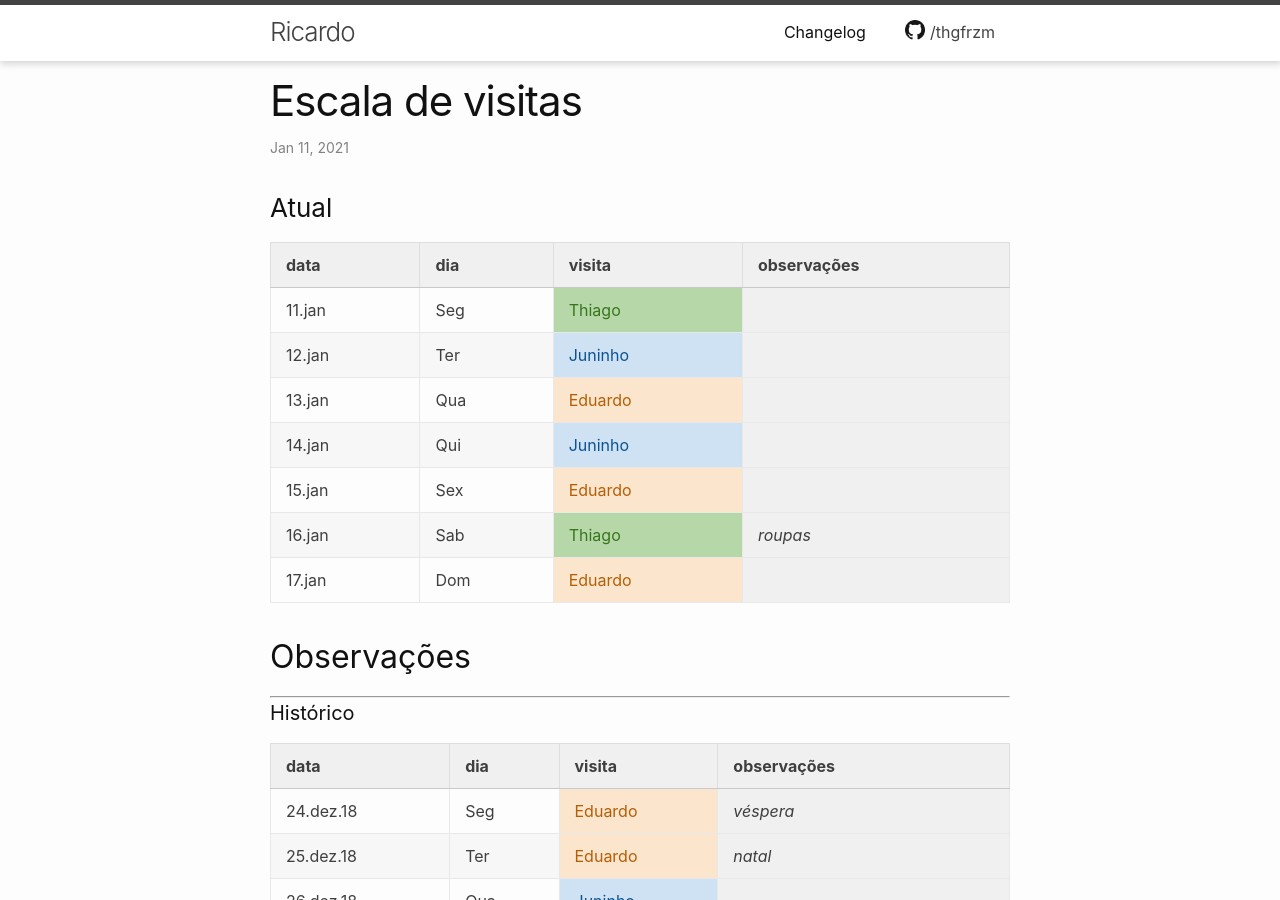
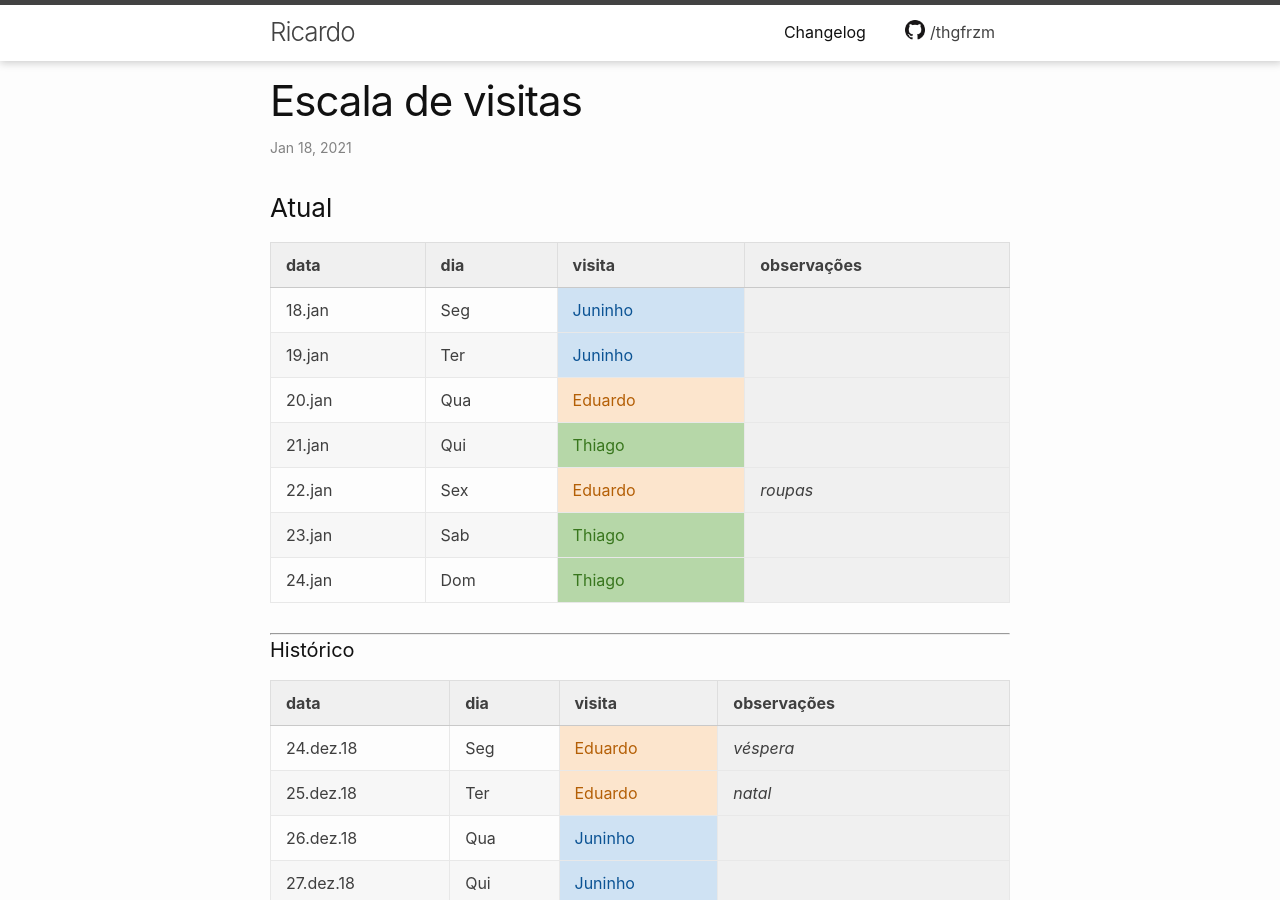
Before and after one commit to thgfrzm/ricardo, a Jekyll site: the page built from _posts/2018-12-23-escala-visitas.markdown, in a window 1280 px wide and 900 px high. Built offline with Jekyll 4.4.1, drawn with Linux system fonts in a browser that asks for light colours; some of the changed text lies outside the part shown.

Commit message:
Update 2018-12-23-escala-visitas.markdown

```diff
--- a/_posts/2018-12-23-escala-visitas.markdown
+++ b/_posts/2018-12-23-escala-visitas.markdown
@@ -1,7 +1,7 @@
 ---
 layout: post
 title:  "Escala de visitas"
-date:   2021-01-11 09:50:00 -0300
+date:   2021-01-17 21:10:00 -0300
 categories: agenda
 ---
 <!--
@@ -15,16 +15,18 @@ categories: agenda
 
 | data   | dia | visita  | observações |
 | ------ | --- | ------- | ----------- |
-| 11.jan | Seg | Thiago  |             |
-| 12.jan | Ter | Juninho |             |
-| 13.jan | Qua | Eduardo |             |
-| 14.jan | Qui | Juninho |             |
-| 15.jan | Sex | Eduardo |             |
-| 16.jan | Sab | Thiago  | _roupas_    |
-| 17.jan | Dom | Eduardo |             |
+| 18.jan | Seg | Juninho |             |
+| 19.jan | Ter | Juninho |             |
+| 20.jan | Qua | Eduardo |             |
+| 21.jan | Qui | Thiago  |             |
+| 22.jan | Sex | Eduardo | _roupas_    |
+| 23.jan | Sab | Thiago  |             |
+| 24.jan | Dom | Thiago  |             |
 
-
+<!--
 ## Observações
+Dom, 17.jan:    seria vez do Juninho levar roupas, mas como está indo no início da semana, estou colocando o Edu
+ -->
 
 
 ---
@@ -782,3 +784,10 @@ categories: agenda
 | 08.jan    | Sex | Eduardo     |                     |
 | 09.jan    | Sab | Eduardo     | _roupas_            |
 | 10.jan    | Dom | Thiago      |                     |
+| 11.jan    | Seg | Thiago      |                     |
+| 12.jan    | Ter | Juninho     |                     |
+| 13.jan    | Qua | Eduardo     |                     |
+| 14.jan    | Qui | Juninho     |                     |
+| 15.jan    | Sex | Eduardo     |                     |
+| 16.jan    | Sab | Thiago      | _roupas_            |
+| 17.jan    | Dom | Eduardo     |                     |
```
